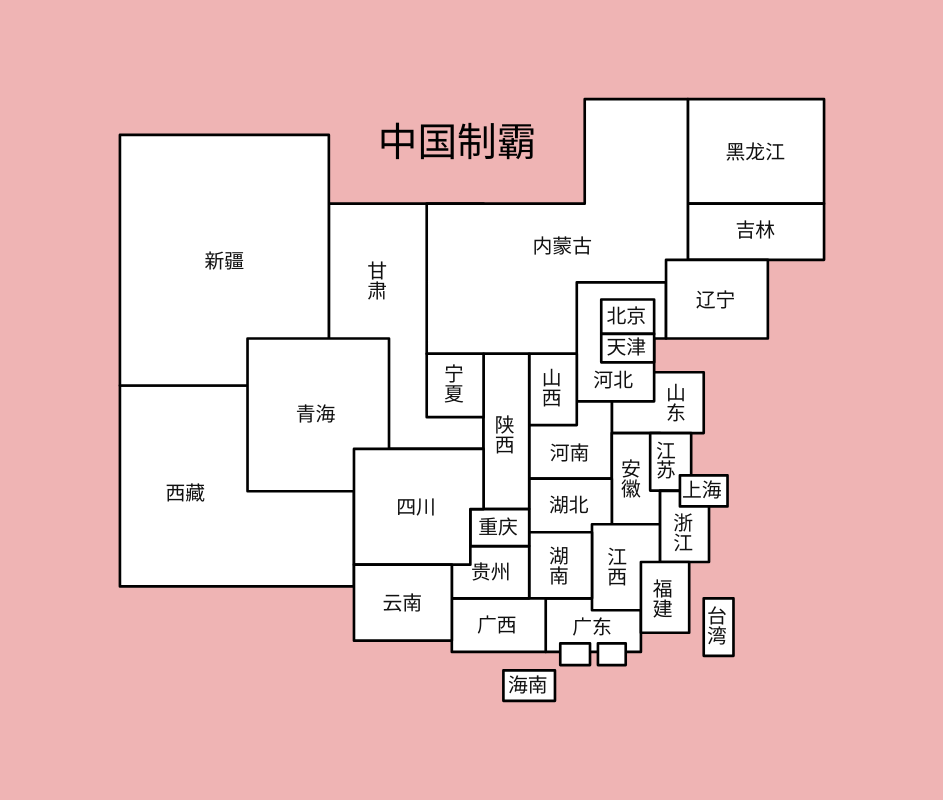
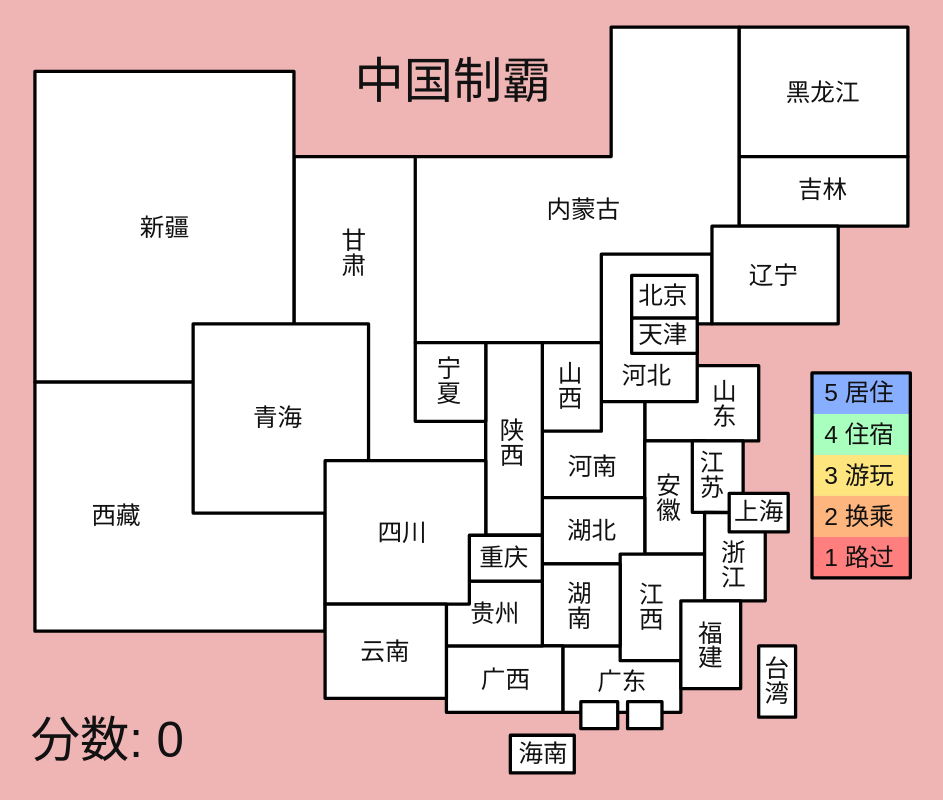
Before and after one commit to itorr/china-ex, a plain HTML site: page index.html in a window 1280 px wide. Shown: the whole page, without its empty margins (169-1112 px from the left). Drawn offline with nearby package versions, Linux system fonts and the light colour scheme; files that its build step writes are made by us from their sources; a web font is replaced by a local one.

Commit message:
整理svg 格式

```diff
--- a/document.js
+++ b/document.js
@@ -6,19 +6,19 @@ const closeAll = e=>{
 const data = {};
 const getAllProvinces = _=>[...地区.children];
 const getAllProvinceLevels = _=>getAllProvinces().map(el=>+el.getAttribute('level')||0);
-const setHashURL = _=>{
-    location.hash = '#' + getAllProvinceLevels().join('');
+const localStorageLevelsKey = 'china-ex-levels';
+const saveLevels = _=>{
+    localStorage.setItem(localStorageLevelsKey,getAllProvinceLevels().join(''));
 };
 const isProvinceLevelsRegex = /^\d{34}$/;
-const getHashURLAndSetProvinceLevels = _=>{
-    const hashString = location.hash.substr(1);
-    if(!isProvinceLevelsRegex.test(hashString)) return;
-    const levels = hashString.split('');
+const getProvinceLevelsAndSet = _=>{
+    const levelsString = localStorage.getItem(localStorageLevelsKey);
+    if(!isProvinceLevelsRegex.test(levelsString)) return;
+    const levels = levelsString.split('');
     getAllProvinces().forEach((el,index)=>{
         el.setAttribute('level',levels[index])
     })
 };
-getHashURLAndSetProvinceLevels();
 document.querySelector('svg').addEventListener('click', e=>{
     e.stopPropagation();
 
@@ -41,12 +41,67 @@ document.querySelector('svg').addEventListener('click', e=>{
     setLevelEl.style.top = Math.round(rect.top + rect.height/2 - 128) + 'px';
 });
 document.addEventListener('click',closeAll);
+const calcAll = _=>{
+    const score = getAllProvinceLevels().reduce((acc, v) => {
+        return +acc + v;
+      }, 0);
+    分数.innerHTML = `分数: ${score}`;
+}
 setLevelEl.addEventListener('click',e=>{
     e.stopPropagation();
     const level = e.target.getAttribute('data-level');
     if(!level) return false;
     console.log({level});
     data.provinceEl.setAttribute('level',level);
+
+    calcAll();
     closeAll();
-    setHashURL();
+    saveLevels();
 })
+
+getProvinceLevelsAndSet();
+calcAll();
+
+let fontAPI = `https://lab.magiconch.com/api/fontmin`;
+const getFontFromText = (name,text,onOver=_=>{})=>{
+
+    text += '0';
+    text = Array.from(new Set(text)).sort().join('');
+
+    if(!text) return requestAnimationFrame(onOver);
+
+    const unicode = str2utf8(text).join();
+    const fontURL = `${fontAPI}?name=${name}&unicode=${unicode}`;
+
+    loadFont(name,fontURL,_=>{
+        onOver(_)
+        // style.innerHTML = `html {font-family: a123;}`;
+    })
+}
+
+
+const loadFont = async (fontName,fontURL,callback) => {
+	const fontFace = new FontFace(fontName, `url(${fontURL})`);
+	fontFace.load().then(fontFace => {
+		document.fonts.add(fontFace);
+		callback(fontFace);
+	}).catch(e=>{
+        // console.log(e);
+        callback();
+    })
+};
+function str2utf8(str) {
+    return str.split('').map(s=>s.charCodeAt(0))
+}
+function utf82str(str) {
+    return String.fromCharCode.apply(null,Array.from(str))
+}
+
+
+getFontFromText('JiaLiDaYuanJF','1234567890'+document.body.innerHTML);
+
+
+
+
+const width = 1134;
+const height = 976;
--- a/document.less
+++ b/document.less
@@ -1,6 +1,6 @@
 
 html{
-    font: 18px/20px 'Tensentype-JiaLiDaYuanJF',sans-serif;
+    font: 18px/20px JiaLiDaYuanJF,sans-serif; //Tensentype-JiaLiDaYuanJF,
     background-color: #efb4b4;
 }
 body{
@@ -16,6 +16,10 @@ svg{
     width: 100%;
     height: 100%;
     pointer-events: none;
+    text{
+        fill:#111111;
+        font-size:30px;
+    }
     #title{
         font-size: 60px;
     }
@@ -41,10 +45,28 @@ svg{
 }
 #地名{
     pointer-events: none;
-    &>text{
-        fill:#111111;
-        font-size:30px;
+}
+#分数{
+    font-size: 60px;
+}
+#等级{
+    rect{
+        &[level="5"]{fill:#FF7E7E;}
+        &[level="4"]{fill:#FFB57E;}
+        &[level="3"]{fill:#FFE57E;}
+        &[level="2"]{fill:#A8FFBE;}
+        &[level="1"]{fill:#88AEFF;}
     }
+}
+.level-border{
+    fill-rule:evenodd;
+    clip-rule:evenodd;
+    fill:none;
+    stroke:#000000;
+    stroke-width:4;
+    stroke-linecap:round;
+    stroke-linejoin:round;
+    stroke-miterlimit:10;
 }
 
 .set-level-box{
--- /dev/null
+++ b/fix-svg.js
@@ -0,0 +1,4 @@
+const replaceSVG = text=>{
+    text = text.replace(/ transform="matrix\(1 0 0 1 (\d+) (\d+)\)" class=".+"/,' x="$1" y="$2"')
+    return text;
+};
--- a/index.html
+++ b/index.html
@@ -4,93 +4,108 @@
     <meta charset="UTF-8">
     <meta http-equiv="X-UA-Compatible" content="IE=edge">
     <meta name="viewport" content="width=device-width, initial-scale=1.0">
-    <title>中国制霸 - 中国三十四省份制霸标记工具</title>
+    <title>中国制霸生成器 - 中国三十四省份制霸标记工具</title>
     <link rel="stylesheet" href="document.css">
 </head>
 <body>
-<svg xmlns="http://www.w3.org/2000/svg" viewBox="0 0 1548 1210">
-<text x="633" y="236" id="title">中国制霸</text>
+<svg xmlns="http://www.w3.org/2000/svg" viewBox="0 0 1134 976">
+<text x="425" y="119" id="title">中国制霸</text>
 <g id="地区">
-    <path id="黑龙江" d="M1308,150 1308,308 1102,308 1102,150z"/>
-    <path id="甘肃" d="M793,308 793,679 559,679 559,308z"/>
-    <path id="吉林" d="M1102,308 1102,393 1308,393 1308,308z"/>
-    <path id="内蒙古" d="M1102,150 946,150 946,308 707,308 707,535 934,535 1102,427z"/>
-    <path id="山东" d="M987,563 987,655 1126,655 1126,563z"/>
-    <path id="河北" d="M1069,427H934v180h117v-95h18V427z"/>
-    <rect id="北京" x="971" y="453" width="80" height="52"/>
-    <path id="天津" d="M971,505 1051,505 1051,548 971,548z"/>
-    <path id="西藏" d="M597,887 243,887 243,583 597,583z"/>
-    <path id="新疆" d="M243,583 243,204 559,204 559,583z"/>
-    <path id="河南" d="M987,607 862,607 862,724 987,724z"/>
-    <path id="安徽" d="M1060,655 987,655 987,793 1060,793z"/>
-    <path id="山西" d="M862,535 862,643 934,643 934,535z"/>
-    <path id="湖北" d="M987,805 987,724 862,724 862,805z"/>
-    <path id="青海" d="M650,743 650,512 436,512 436,743z"/>
-    <path id="辽宁" d="M1069,393 1069,512 1223,512 1223,393z"/>
-    <path id="广东" d="M1031,905 887,905 887,986 1031,986z"/>
-    <path id="江苏" d="M1107,655 1107,742 1045,742 1045,655z"/>
-    <path id="江西" d="M1060,923 1060,793 957,793 957,923z"/>
-    <path id="浙江" d="M1060,742 1134,743 1134,850 1060,850z"/>
-    <path id="福建" d="M1031,850 1031,957 1104,957 1104,850z"/>
-    <rect id="上海" x="1090" y="719" width="72" height="47"/>
-    <path id="陕西" d="M793,770 862,770 862,535 793,535z"/>
-    <path id="湖南" d="M862,805 957,805 957,905 862,905z"/>
-    <path id="广西" d="M887,905 745,905 745,986 887,986z"/>
-    <rect id="香港" x="966" y="973" width="42" height="33"/>
-    <rect id="澳门" x="909" y="973" width="45" height="33"/>
-    <path id="贵州" d="M862,826 745,826 745,905 862,905z"/>
-    <rect id="重庆" x="773" y="770" width="89" height="56"/>
-    <path id="四川" d="M773,854 773,770 793,770 793,679 597,679 597,854z"/>
-    <path id="云南" d="M745,854 597,854 597,969 745,969z"/>
-    <path id="宁夏" d="M793,535 707,535 707,631 793,631z"/>
-    <rect id="台湾" x="1126" y="905" width="45" height="87"/>
-    <rect id="海南" x="823" y="1014" width="78" height="46"/>
+	<path id="黑龙江" d="M1100,33v158H894V33H1100z"/>
+	<path id="甘肃" d="M585,191v371H351V191H585z"/>
+	<path id="吉林" d="M894,191v85h206v-85H894z"/>
+	<path id="内蒙古" d="M894,33H738v158H499v227h227l168-108V33z"/>
+	<path id="山东" d="M779,446v92h139v-92H779z"/>
+	<path id="河北" d="M861,310H726v180h117v-95h18V310z"/>
+	<rect id="北京" x="763" y="336" width="80" height="52"/>
+	<path id="天津" d="M763,388h80v43h-80V388z"/>
+	<path id="西藏" d="M389,770H35V466h354V770z"/>
+	<path id="新疆" d="M35,466V87h316v379H35z"/>
+	<path id="河南" d="M779,490H654v117h125V490z"/>
+	<path id="安徽" d="M852,538h-73v138h73V538z"/>
+	<path id="山西" d="M654,418v108h72V418H654z"/>
+	<path id="湖北" d="M779,688v-81H654v81H779z"/>
+	<path id="青海" d="M442,626V395H228v231H442z"/>
+	<path id="辽宁" d="M861,276v119h154V276H861z"/>
+	<path id="广东" d="M823,788H679v81h144V788z"/>
+	<path id="江苏" d="M899,538v87h-62v-87H899z"/>
+	<path id="江西" d="M852,806V676H749v130H852z"/>
+	<path id="浙江" d="M852,625l74,1v107h-74V625z"/>
+	<path id="福建" d="M823,733v107h73V733H823z"/>
+	<rect id="上海" x="882" y="602" width="72" height="47"/>
+	<path id="陕西" d="M585,653h69V418h-69V653z"/>
+	<path id="湖南" d="M654,688h95v100h-95V688z"/>
+	<path id="广西" d="M679,788H537v81h142V788z"/>
+	<rect id="香港" x="758" y="856" width="42" height="33"/>
+	<rect id="澳门" x="701" y="856" width="45" height="33"/>
+	<path id="贵州" d="M654,709H537v79h117V709z"/>
+	<rect id="重庆" x="565" y="653" width="89" height="56"/>
+	<path id="四川" d="M565,737v-84h20v-91H389v175H565z"/>
+	<path id="云南" d="M537,737H389v115h148V737z"/>
+	<path id="宁夏" d="M585,418h-86v96h86V418z"/>
+	<rect id="台湾" x="918" y="788" width="45" height="87"/>
+	<rect id="海南" x="615" y="897" width="78" height="46"/>
 </g>
 <g id="地名">
-	<text x="867" y="383">内蒙古</text>
-	<text x="1159" y="240">黑龙江</text>
-	<text x="1174" y="359">吉林</text>
-	<text x="1114" y="464">辽宁</text>
-	<text x="979" y="488">北京</text>
-	<text x="979" y="536">天津</text>
-	<text x="959" y="586">河北</text>
-	<text x="1069" y="605">山</text>
-	<text x="1069" y="635">东</text>
-	<text x="893" y="696">河南</text>
-	<text x="892" y="775">湖北</text>
-	<text x="892" y="852">湖</text>
-	<text x="892" y="882">南</text>
-	<text x="1054" y="692">江</text>
-	<text x="1054" y="722">苏</text>
-	<text x="1093" y="752">上海</text>
-	<text x="1080" y="802">浙</text>
-	<text x="1080" y="832">江</text>
-	<text x="1049" y="901">福</text>
-	<text x="1049" y="931">建</text>
-	<text x="1131" y="943">台</text>
-	<text x="1131" y="973">湾</text>
-	<text x="830" y="1047">海南</text>
-	<text x="927" y="959">广东</text>
-	<text x="980" y="853">江</text>
-	<text x="980" y="883">西</text>
-	<text x="1001" y="720">安</text>
-	<text x="1001" y="750">徽</text>
-	<text x="881" y="583">山</text>
-	<text x="881" y="613">西</text>
-	<text x="810" y="653">陕</text>
-	<text x="810" y="683">西</text>
-	<text x="733" y="577">宁</text>
-	<text x="733" y="607">夏</text>
-	<text x="617" y="421">甘</text>
-	<text x="617" y="451">肃</text>
-	<text x="509" y="637">青海</text>
-	<text x="661" y="777">四川</text>
-	<text x="640" y="922">云南</text>
-	<text x="783" y="956">广西</text>
-	<text x="774" y="876">贵州</text>
-	<text x="785" y="808">重庆</text>
-	<text x="312" y="756">西藏</text>
-	<text x="371" y="405">新疆</text>
+	<text x="659" y="266">内蒙古</text>
+	<text x="951" y="123">黑龙江</text>
+	<text x="966" y="242">吉林</text>
+	<text x="906" y="347">辽宁</text>
+	<text x="771" y="371">北京</text>
+	<text x="771" y="419">天津</text>
+	<text x="751" y="469">河北</text>
+	<text x="861" y="488">山</text>
+	<text x="861" y="518">东</text>
+	<text x="685" y="579">河南</text>
+	<text x="684" y="658">湖北</text>
+	<text x="684" y="735">湖</text>
+	<text x="684" y="765">南</text>
+	<text x="846" y="575">江</text>
+	<text x="846" y="605">苏</text>
+	<text x="888" y="635">上海</text>
+	<text x="872" y="685">浙</text>
+	<text x="872" y="715">江</text>
+	<text x="844" y="783">福</text>
+	<text x="844" y="813">建</text>
+	<text x="925" y="826">台</text>
+	<text x="925" y="856">湾</text>
+	<text x="625" y="930">海南</text>
+	<text x="721" y="842">广东</text>
+	<text x="772" y="736">江</text>
+	<text x="772" y="766">西</text>
+	<text x="793" y="603">安</text>
+	<text x="793" y="633">徽</text>
+	<text x="673" y="466">山</text>
+	<text x="673" y="496">西</text>
+	<text x="602" y="536">陕</text>
+	<text x="602" y="566">西</text>
+	<text x="525" y="460">宁</text>
+	<text x="525" y="490">夏</text>
+	<text x="409" y="304">甘</text>
+	<text x="409" y="334">肃</text>
+	<text x="301" y="520">青海</text>
+	<text x="453" y="660">四川</text>
+	<text x="432" y="805">云南</text>
+	<text x="579" y="839">广西</text>
+	<text x="566" y="759">贵州</text>
+	<text x="577" y="691">重庆</text>
+	<text x="104" y="639">西藏</text>
+	<text x="163" y="288">新疆</text>
+</g>
+
+<text id="分数" x="30" y="923">分数: 0</text>
+<g id="等级">
+	<rect x="983" y="655" level="5" width="120" height="50"/>
+	<rect x="983" y="605" level="4" width="120" height="50"/>
+	<rect x="983" y="555" level="3" width="120" height="50"/>
+	<rect x="983" y="505" level="2" width="120" height="50"/>
+	<rect x="983" y="455" level="1" width="120" height="50"/>
+	<rect x="983" y="455" class="level-border" width="120" height="250"/>
+	<text x="998" y="489">5 居住</text>
+	<text x="998" y="540">4 住宿</text>
+	<text x="998" y="590">3 游玩</text>
+	<text x="998" y="640">2 换乘</text>
+	<text x="998" y="690">1 路过</text>
 </g>
 </svg>
 <div class="set-level-box">
```
Also changed, not shown: china-ex-ill.svg.
